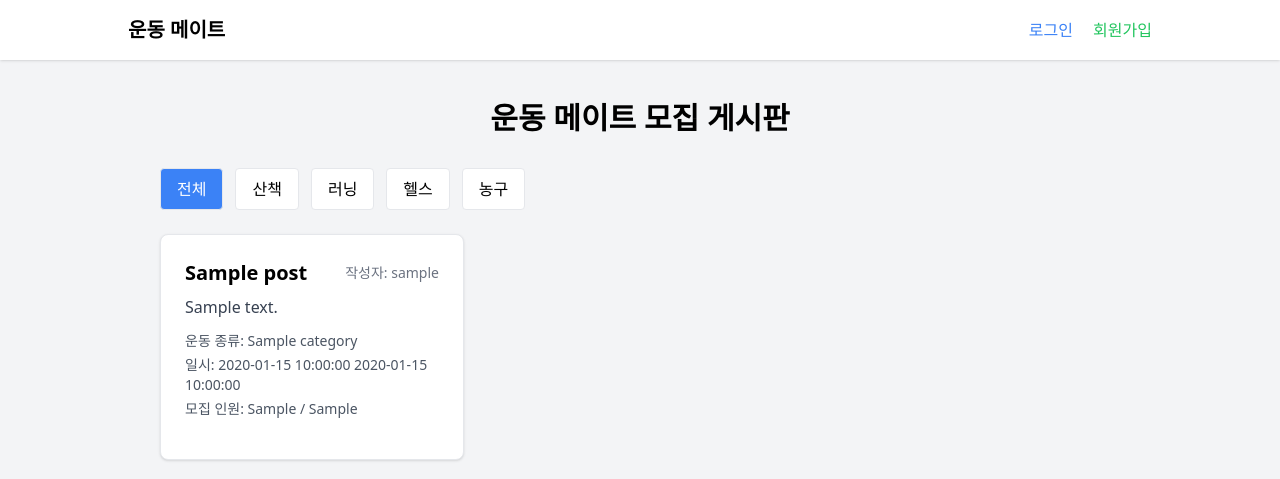
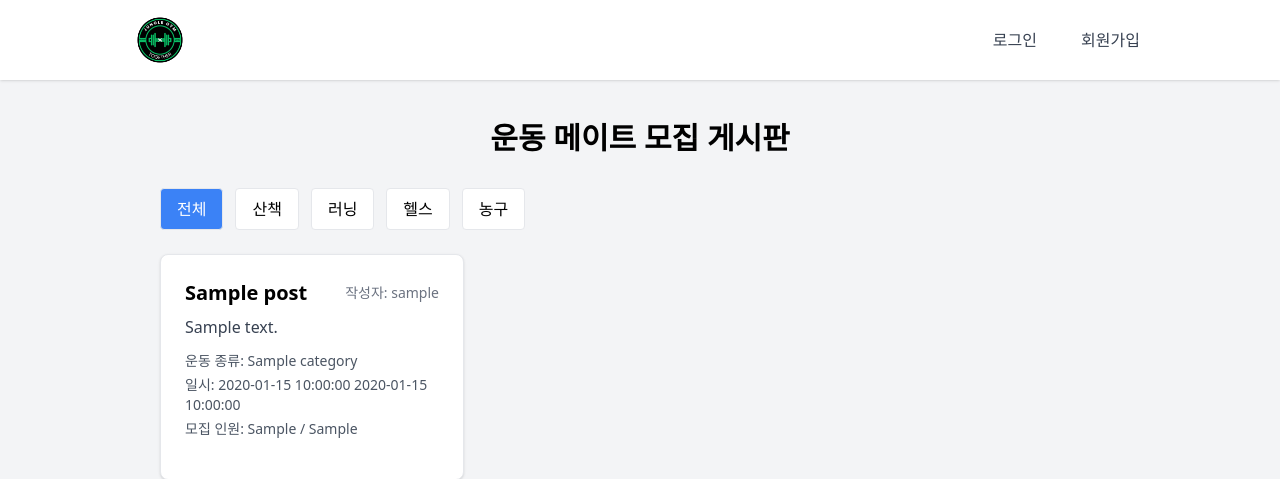
Before and after one commit to YooSungSoo/Jungle_Mini_Project, a Flask app: page / in a window 1280 px wide. Shown: the top 479 px of the page. Run offline with Flask 3, Linux system fonts and the light colour scheme; a database or web service that is not in the repository returns one stand-in record (values such as "Sample title"); some libraries are stand-ins or nearby versions.

Commit message:
로고 적용 및 네비게이션바 스타일 변경

```diff
--- a/app/templates/base.html
+++ b/app/templates/base.html
@@ -5,37 +5,33 @@
   <title>운동 메이트</title>
   <script src="https://cdn.tailwindcss.com"></script>
 </head>
-  {% with messages = get_flashed_messages() %} {% if messages %}
+{% with messages = get_flashed_messages() %}
+  {% if messages %}
     <script>
       alert("{{ messages[0] }}");
     </script>
-  {% endif %} {% endwith %}
+  {% endif %}
+{% endwith %}
 <body class="bg-gray-100 font-sans">
   {% if show_navbar %}
   <nav class="bg-white shadow p-4">
     <div class="max-w-5xl mx-auto flex justify-between items-center">
-        <a href="/" class="text-xl font-bold">운동 메이트</a>
+      <a href="/" class="flex items-center">
+        <img src="{{ url_for('static', filename='logo.png') }}" alt="정글짐 로고" class="h-16 max-h-20 -my-2" />
+      </a>
 
       {% if session.get('user_id') %}
       <div class="space-x-4">
-          <span class="text-gray-600"
-            >정글짐은 {{ session['nickname'] }}님을 환영합니다.</span
-          >
-          <a href="/post/create" class="text-blue-500 hover:underline"
-            >글쓰기</a
-          >
-          <a href="/applications/sent" class="text-blue-500 hover:underline"
-            >내가 한 신청</a
-          >
-          <a href="/applications/received" class="text-blue-500 hover:underline"
-            >받은 신청</a
-          >
-          <a href="/logout" class="text-red-500 hover:underline">로그아웃</a>
+        <span class="text-gray-600">정글짐은 {{ session['nickname'] }}님을 환영합니다.</span>
+        <a class="bg-green-500 hover:bg-green-600 text-white font-semibold py-1.5 px-4 rounded">글쓰기</a>
+        <a href="/applications/sent" class="text-gray-700 hover:text-green-600 px-3 py-1 rounded transition">내가 한 신청</a>
+        <a href="/applications/received" class="text-gray-700 hover:text-green-600 px-3 py-1 rounded transition">받은 신청</a>
+        <a href="/logout" class="text-gray-700 hover:text-green-600 px-3 py-1 rounded transition">로그아웃</a>
       </div>
       {% else %}
       <div class="space-x-4">
-          <a href="/login" class="text-blue-500 hover:underline">로그인</a>
-          <a href="/signup" class="text-green-500 hover:underline">회원가입</a>
+        <a href="/login" class="text-gray-700 hover:text-green-600 px-3 py-1 rounded transition">로그인</a>
+        <a href="/signup" class="text-gray-700 hover:text-green-600 px-3 py-1 rounded transition">회원가입</a>
       </div>
       {% endif %}
     </div>
@@ -43,7 +39,9 @@
   {% endif %}
 
   <main class="max-w-5xl mx-auto mt-6 px-4">
-      {% block content %} {% endblock %}
+    {% block content %}
+    {% endblock %}
   </main>
+
 </body>
 </html>
```
Also changed, not shown: app/static/logo.png (added). Lines whose indentation alone changed are shown as unchanged.
